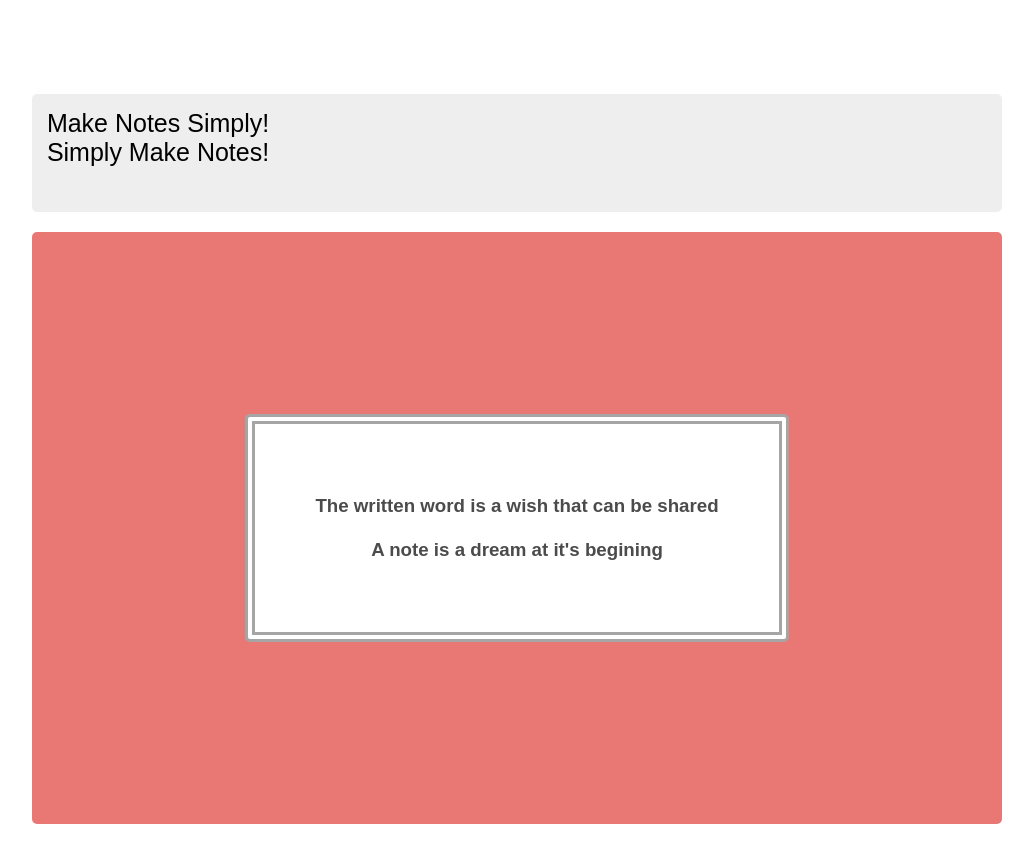
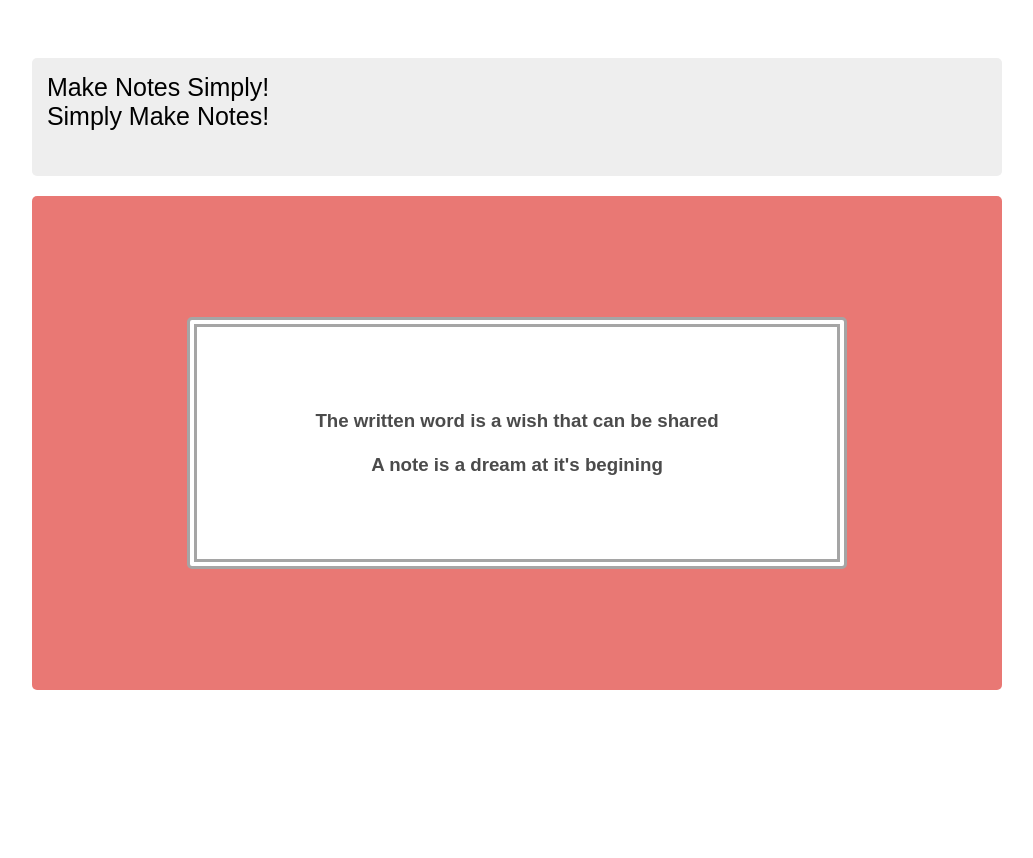
Before and after one commit to laurengordonfahn/notebook, a Flask app: page / in a window 1280 px wide. Shown: the whole page, without its empty margins (123-1156 px from the left). After the commit the page ends 690 px from the top, so only its background shows below. Run offline with Flask 2, Linux system fonts and the light colour scheme; some libraries are stand-ins or nearby versions; some web fonts are replaced.

Commit message:
Corrected Css spacing

```diff
--- a/static/css/stylesheet.css
+++ b/static/css/stylesheet.css
@@ -37,7 +37,7 @@
     #header{
         display: block;
         margin-left: 10%;
-        margin-top: 5%;
+        margin-top: 2%;
         margin-right: 10%;
         font-size: 25px;
         margin-bottom: 20px;
@@ -62,10 +62,11 @@
         /* display: flex allows centering of di_landing_page_text box*/
         display: flex;
         overflow: hidden;
-        padding-left:13%;
-        padding-right: 13%;
-        padding-top: 15%;
-        padding-bottom: 15%;
+        padding-left:7%;
+        padding-right: 7%;
+        padding-top: 10%;
+        padding-bottom: 10%;
+        height: 40%;
 
     }
 
```
